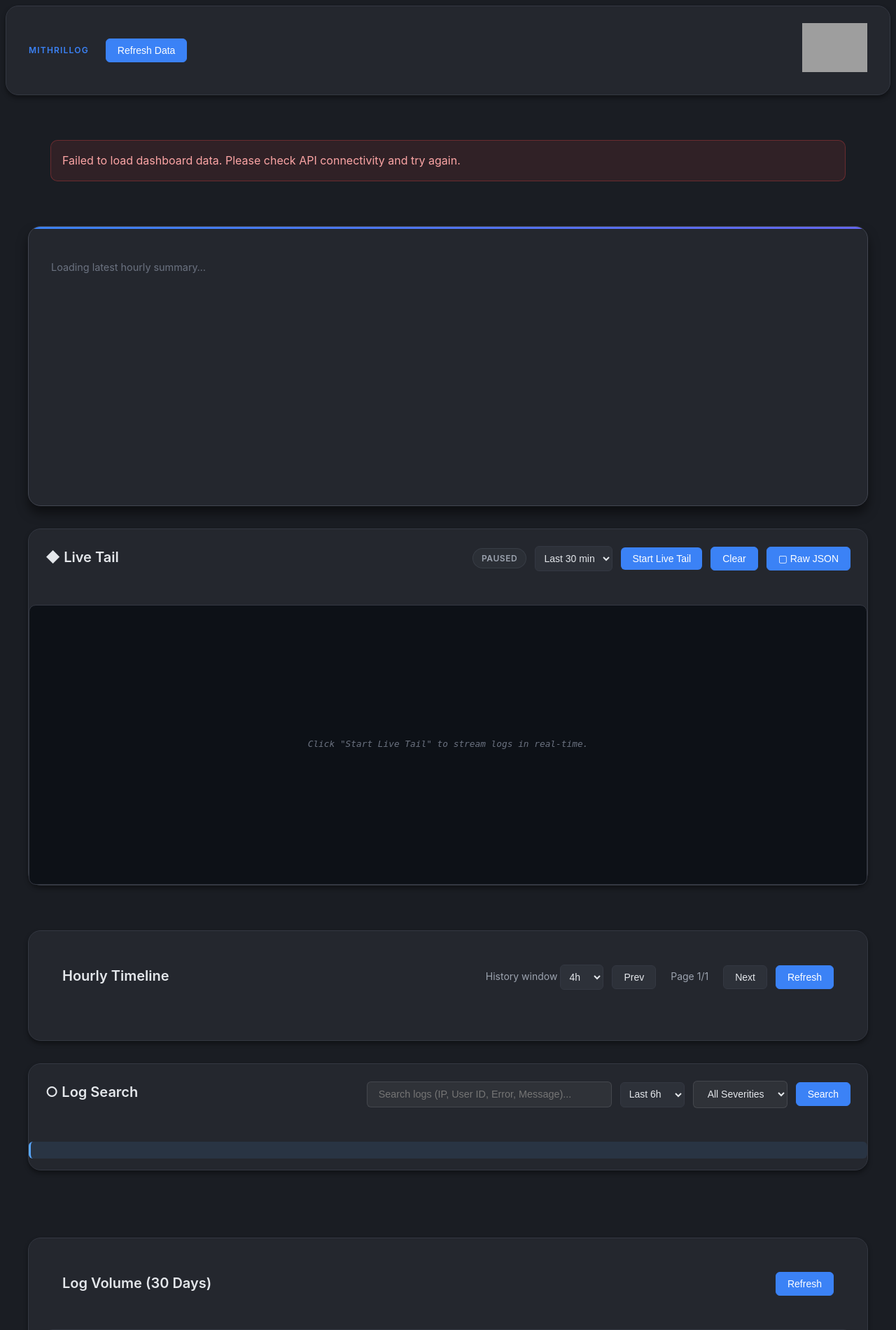
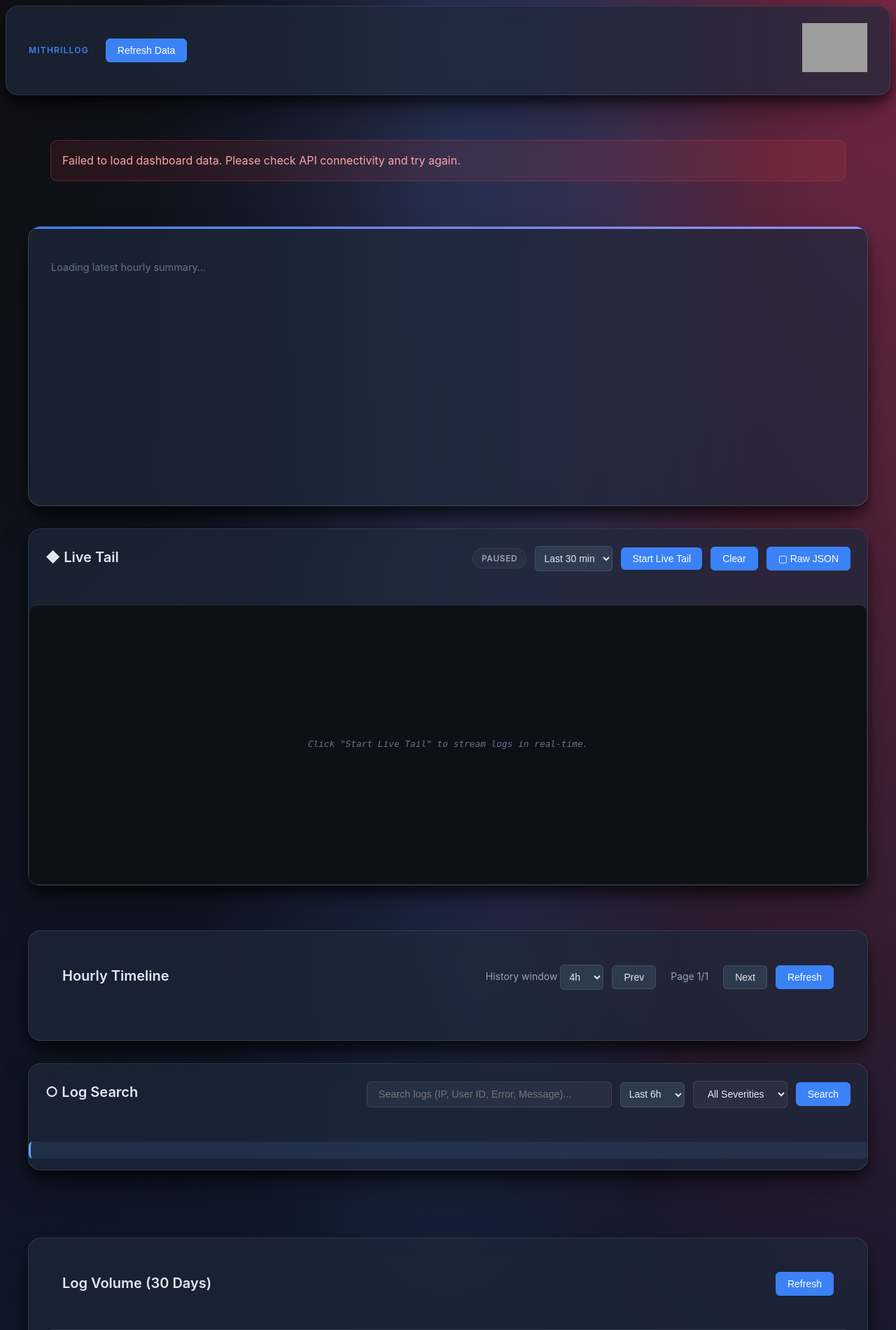
Before and after one commit to ItsXcr9/MithrilLog, a FastAPI app: page / in a window 1280 px wide. Shown: the top 1900 px of the page at 70% size. Run offline with FastAPI, Linux system fonts and the light colour scheme; data that the repository does not hold is empty; some libraries are stand-ins or nearby versions; grey boxes are pictures that could not be loaded.

Commit message:
Style changed

```diff
--- a/app/static/styles.css
+++ b/app/static/styles.css
@@ -1,26 +1,27 @@
 /* Modern Dark Gray Theme for MithrilLog */
 
 :root {
-  --bg-primary: #1a1d23;
-  --bg-secondary: #24272e;
-  --bg-tertiary: #2d3139;
-  --bg-hover: #343842;
-
-  --surface: #24272e;
-  --surface-elevated: #2d3139;
-  --surface-highlight: #343842;
-
-  --text-primary: #e4e7eb;
-  --text-secondary: #9ca3af;
-  --text-tertiary: #6b7280;
+  /* Login page inspired color palette */
+  --bg-primary: #0f172a;
+  --bg-secondary: rgba(30, 41, 59, 0.9);
+  --bg-tertiary: rgba(51, 65, 85, 0.8);
+  --bg-hover: rgba(71, 85, 105, 0.8);
+
+  --surface: rgba(30, 41, 59, 0.7);
+  --surface-elevated: rgba(51, 65, 85, 0.8);
+  --surface-highlight: rgba(71, 85, 105, 0.8);
+
+  --text-primary: #e2e8f0;
+  --text-secondary: #94a3b8;
+  --text-tertiary: #64748b;
 
   --accent-primary: #3b82f6;
-  --accent-secondary: #6366f1;
-  --accent-hover: #4f46e5;
-
-  --border-subtle: #343842;
-  --border-medium: #424651;
-  --border-strong: #52575f;
+  --accent-secondary: #a78bfa;
+  --accent-hover: #2563eb;
+
+  --border-subtle: rgba(255, 255, 255, 0.1);
+  --border-medium: rgba(255, 255, 255, 0.15);
+  --border-strong: rgba(255, 255, 255, 0.2);
 
   --error-bg: rgba(239, 68, 68, 0.1);
   --error-border: rgba(239, 68, 68, 0.3);
@@ -36,7 +37,7 @@
 
   --shadow-sm: 0 1px 2px rgba(0, 0, 0, 0.3);
   --shadow-md: 0 4px 6px rgba(0, 0, 0, 0.4);
-  --shadow-lg: 0 10px 15px rgba(0, 0, 0, 0.5);
+  --shadow-lg: 0 10px 15px rgba(0, 0, 0, 0.5), 0 25px 50px -12px rgba(0, 0, 0, 0.5);
   --shadow-xl: 0 20px 25px rgba(0, 0, 0, 0.6);
 
   --radius-sm: 6px;
@@ -61,7 +62,11 @@
 
 body {
   font-family: 'Inter', -apple-system, BlinkMacSystemFont, 'Segoe UI', sans-serif;
-  background: var(--bg-primary);
+  background-color: var(--bg-primary);
+  background-image:
+    radial-gradient(at 0% 0%, hsla(253,16%,7%,1) 0, transparent 50%),
+    radial-gradient(at 50% 0%, hsla(225,39%,30%,1) 0, transparent 50%),
+    radial-gradient(at 100% 0%, hsla(339,49%,30%,1) 0, transparent 50%);
   color: var(--text-primary);
   line-height: 1.6;
   min-height: 100vh;
@@ -1053,7 +1058,9 @@ body {
 .top-bar h1 {
   font-size: 1.75rem;
   font-weight: 700;
-  color: var(--text-primary);
+  background: linear-gradient(to right, #60a5fa, #a78bfa);
+  -webkit-background-clip: text;
+  -webkit-text-fill-color: transparent;
   margin: 0;
 }
 
@@ -1069,10 +1076,11 @@ body {
 /* Glass Effect */
 .glass {
   background: var(--surface);
+  backdrop-filter: blur(12px);
+  -webkit-backdrop-filter: blur(12px);
   border: 1px solid var(--border-subtle);
   border-radius: var(--radius-xl);
-  box-shadow: var(--shadow-md);
-  backdrop-filter: blur(12px);
+  box-shadow: var(--shadow-lg);
 }
 
 /* Main Layout */
```
Also changed, not shown: .cursor/worktrees.json (added), 2 other files.
